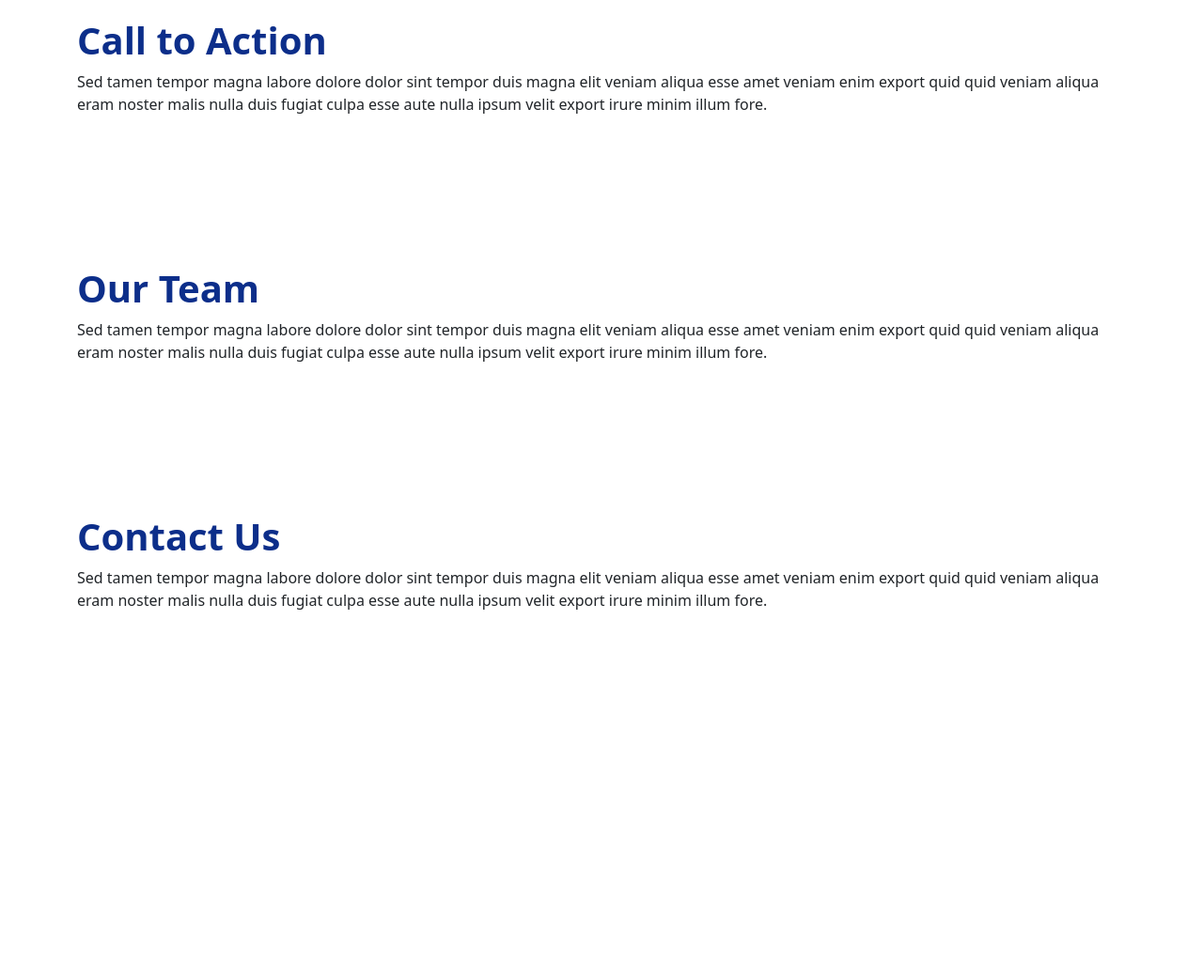
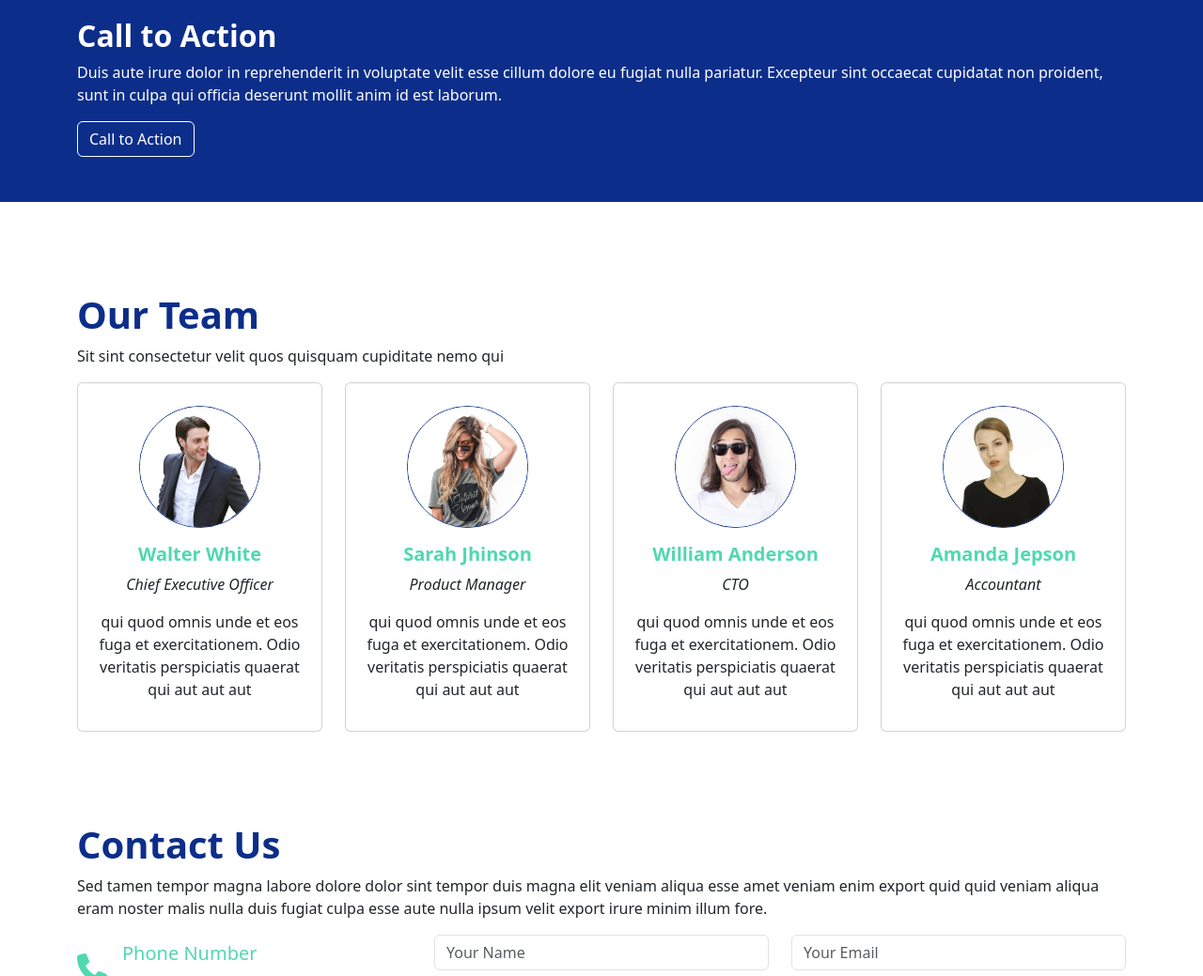
Before and after one commit to wd-ayesha/reveal, a plain HTML site: page index.html in a window 1280 px wide. Shown: the part 2400-3439 px from the top of the page at 94% size. Before the commit the page ends 3163 px from the top, so only its background shows below. Drawn offline with nearby package versions, Linux system fonts and the light colour scheme.

Commit message:
action, team, contact section added

```diff
--- a/index.html
+++ b/index.html
@@ -140,7 +140,8 @@
       </div>
     </section>
   </header>
-  <main class="container">
+  <main>
+    <div class="container">
       <!-- about section -->
       <section class="row my-5 py-5 align-items-center">
         <div class="col-md-6">
@@ -154,7 +155,8 @@
             <li>Ullamco laboris nisi ut aliquip ex ea commodo consequat.</li>
             <li>Duis aute irure dolor in reprehenderit in voluptate velit.</li>
             <li>
-            Ullamco laboris nisi ut aliquip ex ea commodo consequat. Duis aute irure dolor in reprehenderit in voluptate
+              Ullamco laboris nisi ut aliquip ex ea commodo consequat. Duis aute irure dolor in reprehenderit in
+              voluptate
               trideta storacalaperda mastiro dolore eu fugiat nulla pariatur.
             </li>
           </ul>
@@ -165,8 +167,10 @@
         <h3 class="text-primary display-6 fw-bold">Services</h3>
         <p>
           Retaining customer base is important for any enterprise, it takes great effort to make good customer
-        relationship and minute error can ruin it. Owing to our outstanding customer service we have maintained the 85 %
-        customer retention rate. We, the best IT service provider company in Noida help your business in getting loyalty
+          relationship and minute error can ruin it. Owing to our outstanding customer service we have maintained the 85
+          %
+          customer retention rate. We, the best IT service provider company in Noida help your business in getting
+          loyalty
           back by transforming into latest advanced IT technology.
         </p>
         <div class="row">
@@ -233,33 +237,127 @@
           <img src="image/clients/client-6.png" class="clientImg" alt="">
         </div>
       </section>
+    </div>
     <!-- action section -->
-    <section class="my-5 py-5">
-      <h3 class="text-primary display-6 fw-bold">Call to Action</h3>
+    <section class="my-5 py-5 bg-primary text-white">
+      <div class="container">
+        <h2 class=" fw-bold">Call to Action</h2>
         <p>
-        Sed tamen tempor magna labore dolore dolor sint tempor duis magna elit veniam aliqua esse amet veniam enim
-        export quid quid veniam aliqua eram noster malis nulla duis fugiat culpa esse aute nulla ipsum velit export
-        irure minim illum fore.
+          Duis aute irure dolor in reprehenderit in voluptate velit esse cillum dolore eu fugiat nulla pariatur.
+          Excepteur sint occaecat cupidatat non proident, sunt in culpa qui officia deserunt mollit anim id est laborum.
         </p>
+        <button class="btn btn-outline-secondary">Call to Action</button>
+      </div>
     </section>
+    <div class="container">
       <!-- team section -->
       <section class="my-5 py-5">
         <h3 class="text-primary display-6 fw-bold">Our Team</h3>
         <p>
-        Sed tamen tempor magna labore dolore dolor sint tempor duis magna elit veniam aliqua esse amet veniam enim
-        export quid quid veniam aliqua eram noster malis nulla duis fugiat culpa esse aute nulla ipsum velit export
-        irure minim illum fore.
+          Sit sint consectetur velit quos quisquam cupiditate nemo qui
         </p>
+        <div class="text-center d-flex gap-4 flex-wrap flex-lg-nowrap">
+          <div class="card">
+            <div class="text-center pt-4">
+              <img src="image/team-1.jpg" class="card-img-top w-50 border rounded-circle border-primary" alt="...">
+            </div>
+            <div class="card-body">
+              <h5 class="text-secondary fw-bold">Walter White</h5>
+              <p class="fst-italic">Chief Executive Officer</p>
+              <p>
+                qui quod omnis unde et eos fuga et exercitationem. Odio veritatis perspiciatis quaerat qui aut aut aut
+              </p>
+            </div>
+          </div>
+          <div class="card">
+            <div class="text-center pt-4">
+              <img src="image/team-2.jpg" class="card-img-top w-50 border rounded-circle border-primary" alt="...">
+            </div>
+            <div class="card-body">
+              <h5 class="text-secondary fw-bold">Sarah Jhinson</h5>
+              <p class="fst-italic">Product Manager</p>
+              <p>
+                qui quod omnis unde et eos fuga et exercitationem. Odio veritatis perspiciatis quaerat qui aut aut aut
+              </p>
+            </div>
+          </div>
+          <div class="card">
+            <div class="text-center pt-4">
+              <img src="image/team-3.jpg" class="card-img-top w-50 border rounded-circle border-primary" alt="...">
+            </div>
+            <div class="card-body">
+              <h5 class="text-secondary fw-bold">William Anderson</h5>
+              <p class="fst-italic">CTO</p>
+              <p>
+                qui quod omnis unde et eos fuga et exercitationem. Odio veritatis perspiciatis quaerat qui aut aut aut
+              </p>
+            </div>
+          </div>
+          <div class="card">
+            <div class="text-center pt-4">
+              <img src="image/team-4.jpg" class="card-img-top w-50 border rounded-circle border-primary" alt="...">
+            </div>
+            <div class="card-body">
+              <h5 class="text-secondary fw-bold">Amanda Jepson</h5>
+              <p class="fst-italic">Accountant</p>
+              <p>
+                qui quod omnis unde et eos fuga et exercitationem. Odio veritatis perspiciatis quaerat qui aut aut aut
+              </p>
+            </div>
+          </div>
+        </div>
       </section>
       <!-- contact section -->
-    <section class="my-5 py-5">
+      <section class="my-5">
         <h3 class="text-primary display-6 fw-bold">Contact Us</h3>
         <p>
           Sed tamen tempor magna labore dolore dolor sint tempor duis magna elit veniam aliqua esse amet veniam enim
           export quid quid veniam aliqua eram noster malis nulla duis fugiat culpa esse aute nulla ipsum velit export
           irure minim illum fore.
         </p>
+        <div class="row">
+          <div class="col-md-4">
+            <div class="d-flex align-items-center my-2">
+              <i class="fa-solid fa-phone fa-2x text-secondary mb-3"></i>
+              <div class="ms-3 fw-bold">
+                <h5 class="text-secondary">
+                  Phone Number</h5>
+                <p class="text-primary">+7377363 344</p>
+              </div>
+            </div>
+            <div class="d-flex align-items-center my-2">
+              <i class="fa-solid fa-envelope fa-2x text-secondary mb-3"></i>
+              <div class="ms-3 fw-bold">
+                <h5 class="text-secondary">
+                  Email</h5>
+                <p class="text-primary">info@reveal.com</p>
+              </div>
+            </div>
+            <div class="d-flex align-items-center my-2">
+              <i class="fa-solid fa-location-dot fa-2x text-secondary mb-3"></i>
+              <div class="ms-3 fw-bold">
+                <h5 class="text-secondary">
+                  Address</h5>
+                <p class="text-primary">A108 Adam Street, New York</p>
+              </div>
+            </div>
+          </div>
+          <div class="col-md-8">
+            <div class="row mb-3">
+              <div class="col">
+                <input type="text" class="form-control" placeholder="Your Name">
+              </div>
+              <div class="col">
+                <input type="mail" class="form-control" placeholder="Your Email">
+              </div>
+            </div>
+            <input type="text" class="form-control mb-3" placeholder="Subject">
+            <textarea class="form-control mb-3" rows="5" placeholder="Your Message"></textarea>
+            <button class="btn btn-secondary">Send message</button>
+          </div>
+        </div>
       </section>
+    </div>
     <footer>
 
     </footer>
```
Also changed, not shown: css/bootstrap.css. Lines whose indentation alone changed are shown as unchanged.
